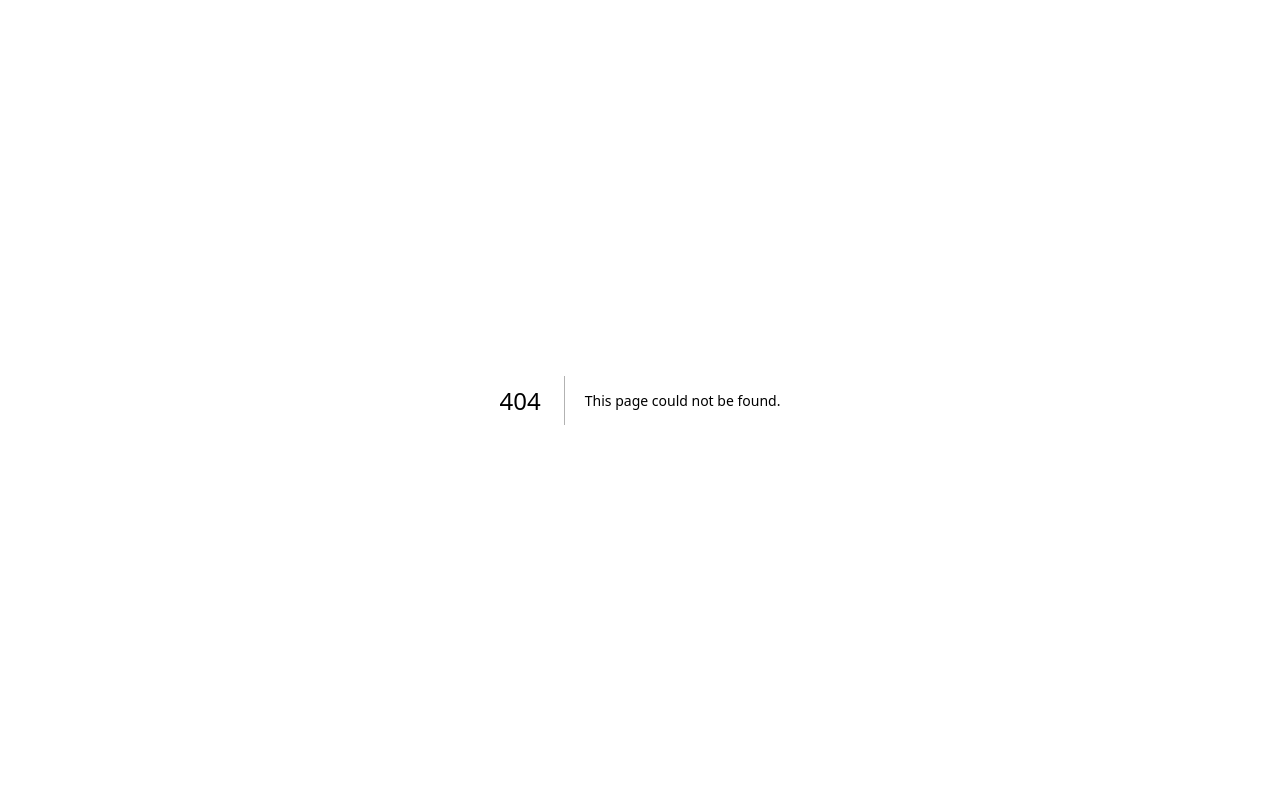
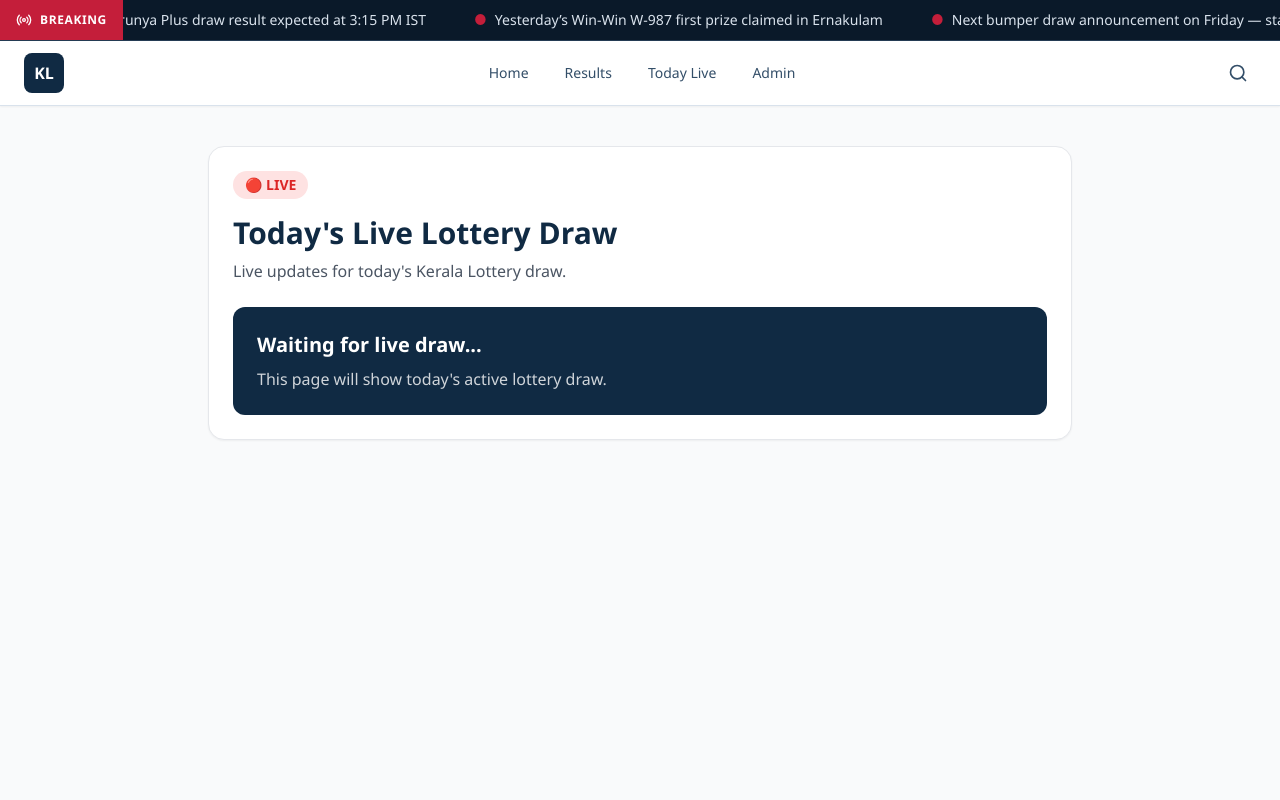
Before and after one commit to jaffenjacob07/lottery-live-site, a Next.js app: page /today-live in a window 1280 px wide. Before the commit this address had no page. Shown: the top 800 px of the page. Built offline with nearby package versions, Linux system fonts and the light colour scheme.

Commit message:
Today-live

```diff
--- /dev/null
+++ b/src/app/(site)/today-live/page.tsx
@@ -0,0 +1,31 @@
+export default function TodayLivePage() {
+    return (
+      <main className="min-h-screen bg-gray-50">
+        <div className="max-w-4xl mx-auto px-4 py-10">
+          <div className="bg-white rounded-2xl shadow-sm border p-6">
+            <span className="inline-flex items-center px-3 py-1 rounded-full bg-red-100 text-red-600 text-sm font-semibold">
+              🔴 LIVE
+            </span>
+
+            <h1 className="text-3xl font-bold mt-4">
+            Today&apos;s Live Lottery Draw
+            </h1>
+
+            <p className="text-gray-600 mt-2">
+            Live updates for today&apos;s Kerala Lottery draw.
+            </p>
+
+            <div className="mt-6 p-6 rounded-xl bg-navy-900 text-white">
+              <h2 className="text-xl font-bold">
+                Waiting for live draw...
+              </h2>
+
+              <p className="mt-2 opacity-80">
+              This page will show today&apos;s active lottery draw.
+              </p>
+            </div>
+          </div>
+        </div>
+      </main>
+    );
+  }
--- a/src/components/layout/Navbar.tsx
+++ b/src/components/layout/Navbar.tsx
@@ -8,8 +8,8 @@ import { motion, AnimatePresence } from "framer-motion";
 
 const navLinks = [
   { href: "/", label: "Home" },
-  { href: "/#results", label: "Results" },
-  { href: "/results/karunya-plus-kn-598", label: "Today Live" },
+  { href: "/results", label: "Results" },
+  { href: "/today-live", label: "Today Live" },
   { href: "/admin", label: "Admin" },
 ];
 
```
